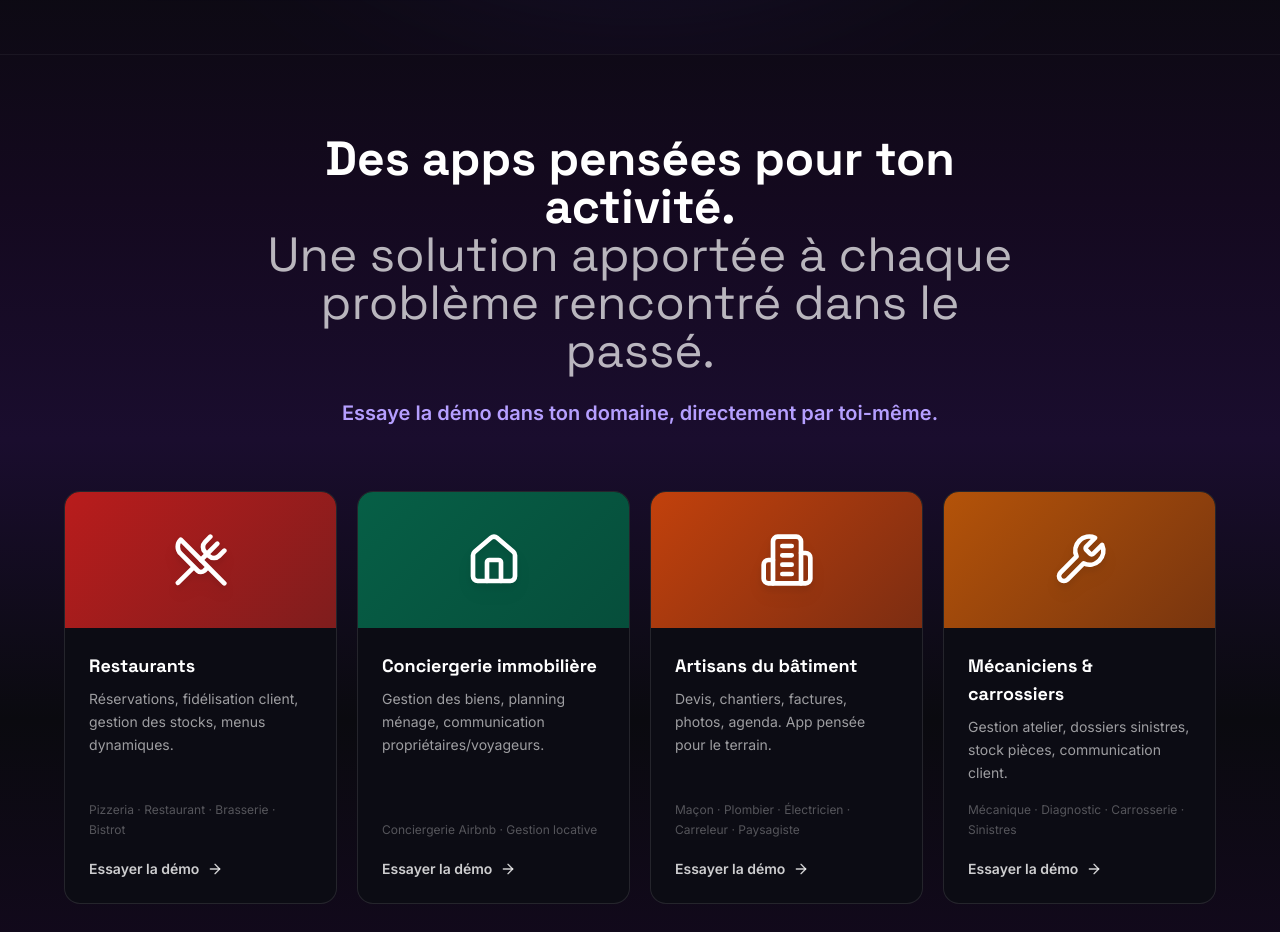
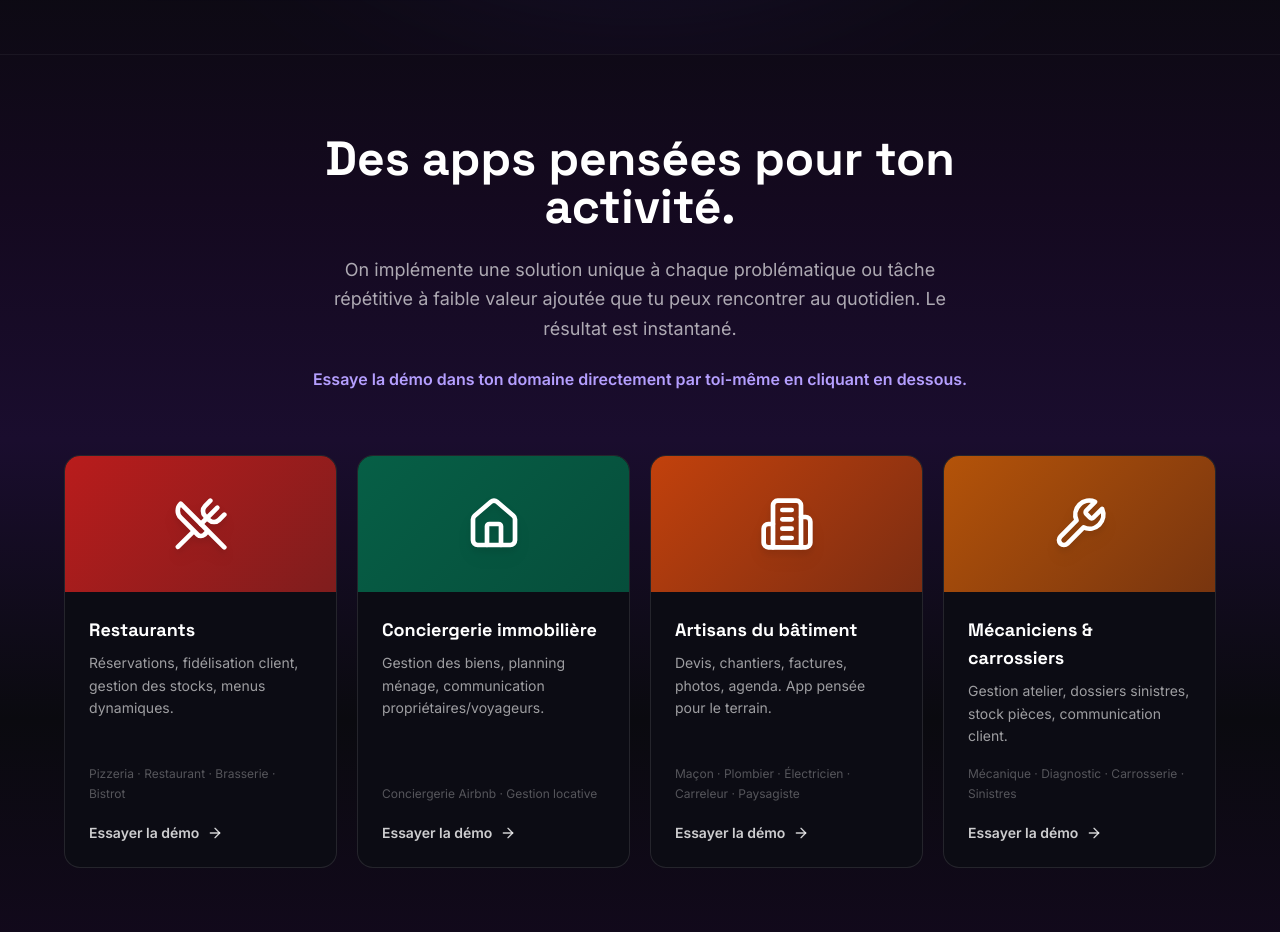
Before and after one commit to DigitalPulseAgency/SITE-AGENCE-definitif, a React (Vite) app: page /automatisations in a window 1280 px wide. Shown: the part 880-1812 px from the top of the page. Built offline with nearby package versions, Linux system fonts and the light colour scheme.

Commit message:
automatisations: texte section démos mis à jour

```diff
--- a/src/pages/Automatisations.jsx
+++ b/src/pages/Automatisations.jsx
@@ -82,12 +82,14 @@ export default function Automatisations() {
       <section className="py-20 px-6 border-t border-white/5">
         <div className="max-w-6xl mx-auto">
           <div className="text-center mb-16">
-            <h2 className="text-3xl md:text-5xl font-bold mb-4 max-w-3xl mx-auto leading-tight">
-              Des apps pensées pour ton activité.<br />
-              <span className="text-white/70 font-medium">Une solution apportée à chaque problème rencontré dans le passé.</span>
+            <h2 className="text-3xl md:text-5xl font-bold mb-6 max-w-3xl mx-auto leading-tight">
+              Des apps pensées pour ton activité.
             </h2>
-            <p className="text-xl font-semibold text-[#B59FFF] mt-6">
-              Essaye la démo dans ton domaine, directement par toi-même.
+            <p className="text-lg text-white/65 max-w-2xl mx-auto mb-6 leading-relaxed">
+              On implémente une solution unique à chaque problématique ou tâche répétitive à faible valeur ajoutée que tu peux rencontrer au quotidien. Le résultat est instantané.
+            </p>
+            <p className="text-base font-semibold text-[#B59FFF]">
+              Essaye la démo dans ton domaine directement par toi-même en cliquant en dessous.
             </p>
           </div>
 
```
